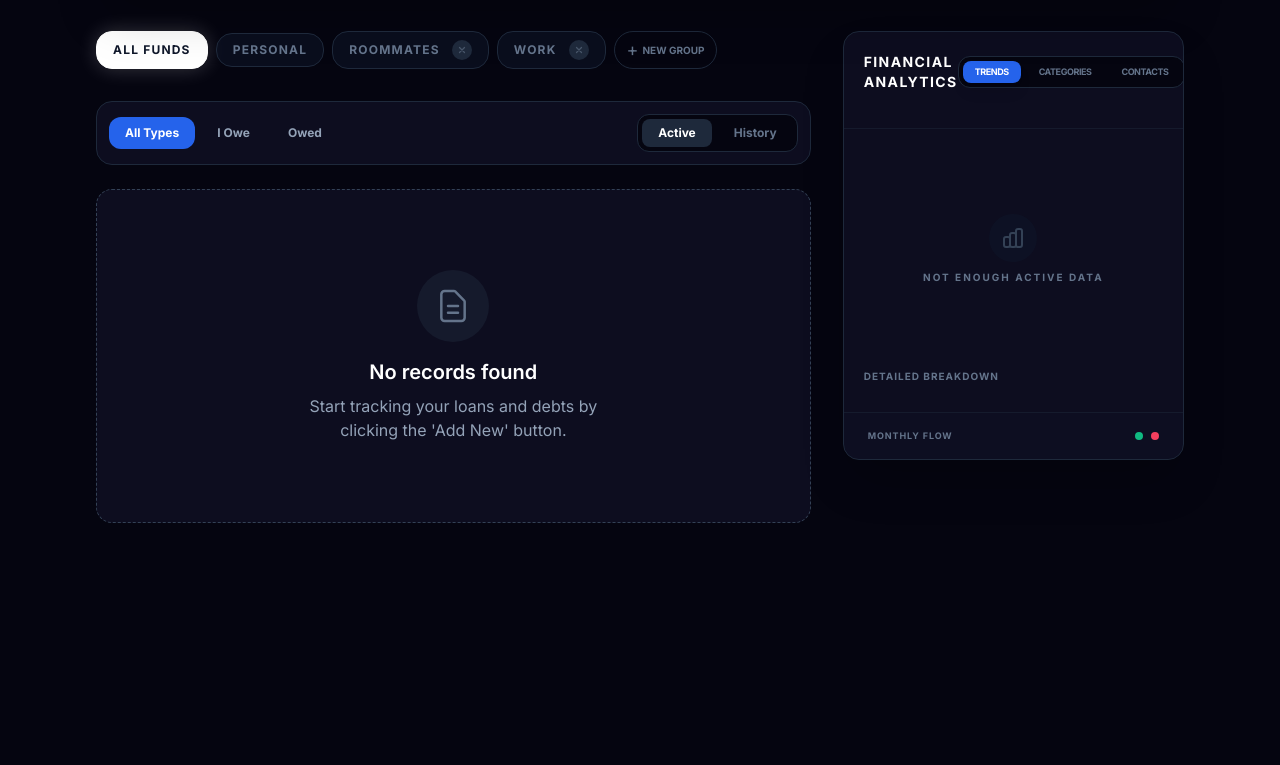
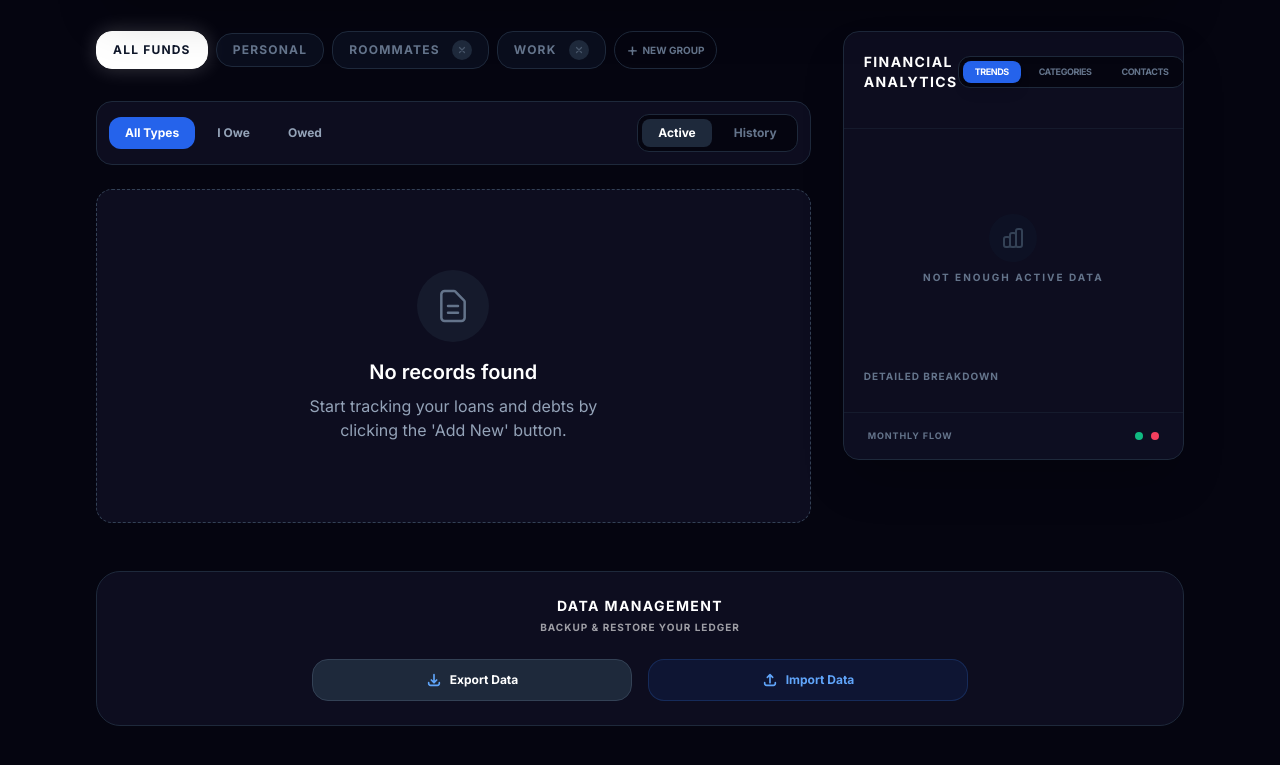
Before and after one commit to SemPlus/DebtWise, a React (Vite) app: page / in a window 1280 px wide. Shown: the part 347-1112 px from the top of the page. Before the commit the page ends 910 px from the top, so only its background shows below. Built offline with nearby package versions, Linux system fonts and the light colour scheme.

Commit message:
Add Import/Export features and Contact Picker

```diff
--- a/App.tsx
+++ b/App.tsx
@@ -9,6 +9,7 @@ import SettlementModal from './components/SettlementModal';
 import DebtHistoryModal from './components/DebtHistoryModal';
 import GroupSwitcher from './components/GroupSwitcher';
 import ContactsHistory from './components/ContactsHistory';
+import DataManagement from './components/DataManagement';
 import { hapticFeedback } from './utils/haptics';
 import { getDebtTotalWithFees } from './utils/feeCalculator';
 
@@ -215,6 +216,11 @@ const App: React.FC = () => {
     }
   };
 
+  const handleImportData = (data: { debts: Debt[]; groups: Group[] }) => {
+    setDebts(data.debts);
+    setGroups(data.groups);
+  };
+
   const currentSettlementDebt = debtsWithUpdatedFees.find(d => d.id === settlementDebtId);
   const currentHistoryDebt = debtsWithUpdatedFees.find(d => d.id === historyDebtId);
   const currentEditingDebt = debtsWithUpdatedFees.find(d => d.id === editingDebtId);
@@ -237,9 +243,9 @@ const App: React.FC = () => {
         </header>
 
         <div className="relative flex p-1 bg-[#0d0d1f] border border-slate-800 rounded-2xl mb-10 self-start w-full sm:w-80 shadow-inner overflow-hidden">
-           <div className={`absolute top-1 bottom-1 w-[calc(50%-4px)] bg-blue-600 rounded-xl transition-all duration-300 ease-out shadow-lg shadow-blue-900/30 ${currentView === 'dashboard' ? 'left-1' : 'left-[calc(50%+1px)]'}`} />
-           <button onClick={() => { hapticFeedback.action(); setCurrentView('dashboard'); }} className={`relative z-10 flex-1 py-3 text-[10px] font-black uppercase tracking-[0.15em] transition-colors duration-300 text-center ${currentView === 'dashboard' ? 'text-white' : 'text-slate-500 hover:text-slate-400'}`}>Dashboard</button>
-           <button onClick={() => { hapticFeedback.action(); setCurrentView('history'); }} className={`relative z-10 flex-1 py-3 text-[10px] font-black uppercase tracking-[0.15em] transition-colors duration-300 text-center ${currentView === 'history' ? 'text-white' : 'text-slate-500 hover:text-slate-400'}`}>Network</button>
+          <div className={`absolute top-1 bottom-1 w-[calc(50%-4px)] bg-blue-600 rounded-xl transition-all duration-300 ease-out shadow-lg shadow-blue-900/30 ${currentView === 'dashboard' ? 'left-1' : 'left-[calc(50%+1px)]'}`} />
+          <button onClick={() => { hapticFeedback.action(); setCurrentView('dashboard'); }} className={`relative z-10 flex-1 py-3 text-[10px] font-black uppercase tracking-[0.15em] transition-colors duration-300 text-center ${currentView === 'dashboard' ? 'text-white' : 'text-slate-500 hover:text-slate-400'}`}>Dashboard</button>
+          <button onClick={() => { hapticFeedback.action(); setCurrentView('history'); }} className={`relative z-10 flex-1 py-3 text-[10px] font-black uppercase tracking-[0.15em] transition-colors duration-300 text-center ${currentView === 'history' ? 'text-white' : 'text-slate-500 hover:text-slate-400'}`}>Network</button>
         </div>
 
         {currentView === 'dashboard' ? (
@@ -265,6 +271,7 @@ const App: React.FC = () => {
                 <TrendsChart debts={debtsWithUpdatedFees} />
               </div>
             </div>
+            <DataManagement debts={debts} groups={groups} onImport={handleImportData} />
           </>
         ) : (
           <ContactsHistory debts={debtsWithUpdatedFees} reliabilityScores={reliabilityScores} onViewDebtHistory={(id) => { hapticFeedback.action(); setHistoryDebtId(id); }} />
--- /dev/null
+++ b/components/DataManagement.tsx
@@ -0,0 +1,114 @@
+
+import React, { useRef } from 'react';
+import { Debt, Group } from '../types';
+import { hapticFeedback } from '../utils/haptics';
+
+interface DataManagementProps {
+    debts: Debt[];
+    groups: Group[];
+    onImport: (data: { debts: Debt[]; groups: Group[] }) => void;
+}
+
+const DataManagement: React.FC<DataManagementProps> = ({ debts, groups, onImport }) => {
+    const fileInputRef = useRef<HTMLInputElement>(null);
+
+    const handleExport = () => {
+        hapticFeedback.success();
+        const data = {
+            debts,
+            groups,
+            exportDate: new Date().toISOString(),
+            version: '1.0.0'
+        };
+
+        const blob = new Blob([JSON.stringify(data, null, 2)], { type: 'application/json' });
+        const url = URL.createObjectURL(blob);
+        const link = document.createElement('a');
+        link.href = url;
+        link.download = `debtwise-backup-${new Date().toISOString().split('T')[0]}.json`;
+        document.body.appendChild(link);
+        link.click();
+        document.body.removeChild(link);
+        URL.revokeObjectURL(url);
+    };
+
+    const handleImportClick = () => {
+        hapticFeedback.action();
+        fileInputRef.current?.click();
+    };
+
+    const handleFileChange = (event: React.ChangeEvent<HTMLInputElement>) => {
+        const file = event.target.files?.[0];
+        if (!file) return;
+
+        const reader = new FileReader();
+        reader.onload = (e) => {
+            try {
+                const content = e.target?.result as string;
+                const importedData = JSON.parse(content);
+
+                // Basic validation
+                if (!importedData.debts || !Array.isArray(importedData.debts)) {
+                    throw new Error('Invalid backup format: Missing debts');
+                }
+
+                if (confirm('Importing this file will replace all your current data. Are you sure?')) {
+                    onImport({
+                        debts: importedData.debts,
+                        groups: importedData.groups || []
+                    });
+                    hapticFeedback.success();
+                    alert('Data imported successfully!');
+                }
+            } catch (error) {
+                hapticFeedback.error();
+                alert('Failed to import data. Please make sure the file is a valid DebtWise backup.');
+                console.error('Import error:', error);
+            }
+        };
+        reader.readAsText(file);
+        // Reset input so the same file can be selected again
+        event.target.value = '';
+    };
+
+    return (
+        <div className="mt-12 mb-8 p-6 bg-[#0d0d1f] rounded-3xl border border-slate-800 flex flex-col items-center gap-6">
+            <div className="text-center">
+                <h3 className="text-sm font-black text-white uppercase tracking-widest mb-1">Data Management</h3>
+                <p className="text-[10px] text-slate-501 uppercase font-bold tracking-widest opacity-60">Backup & Restore your ledger</p>
+            </div>
+
+            <div className="flex flex-wrap justify-center gap-4 w-full">
+                <button
+                    onClick={handleExport}
+                    className="flex-1 min-w-[140px] max-w-xs bg-slate-800 hover:bg-slate-700 text-white font-bold py-3 px-6 rounded-2xl transition-all border border-slate-700 flex items-center justify-center gap-2 group active:scale-95"
+                >
+                    <svg className="w-4 h-4 text-blue-400 group-hover:scale-110 transition-transform" fill="none" stroke="currentColor" viewBox="0 0 24 24">
+                        <path strokeLinecap="round" strokeLinejoin="round" strokeWidth="2.5" d="M4 16v1a3 3 0 003 3h10a3 3 0 003-3v-1m-4-4l-4 4m0 0l-4-4m4 4V4" />
+                    </svg>
+                    <span className="text-xs">Export Data</span>
+                </button>
+
+                <button
+                    onClick={handleImportClick}
+                    className="flex-1 min-w-[140px] max-w-xs bg-blue-600/10 hover:bg-blue-600/20 text-blue-400 font-bold py-3 px-6 rounded-2xl transition-all border border-blue-500/20 flex items-center justify-center gap-2 group active:scale-95"
+                >
+                    <svg className="w-4 h-4 text-blue-400 group-hover:scale-110 transition-transform" fill="none" stroke="currentColor" viewBox="0 0 24 24">
+                        <path strokeLinecap="round" strokeLinejoin="round" strokeWidth="2.5" d="M4 16v1a3 3 0 003 3h10a3 3 0 003-3v-1m-4-8l-4-4m0 0L8 8m4-4v12" />
+                    </svg>
+                    <span className="text-xs">Import Data</span>
+                </button>
+            </div>
+
+            <input
+                type="file"
+                ref={fileInputRef}
+                onChange={handleFileChange}
+                accept=".json"
+                className="hidden"
+            />
+        </div>
+    );
+};
+
+export default DataManagement;
--- a/vite.config.ts
+++ b/vite.config.ts
@@ -17,7 +17,7 @@ export default defineConfig(({ mode }) => {
         registerType: 'autoUpdate',
         includeAssets: ['icons/icon-192.png', 'icons/icon-512.png'],
         manifest: {
-          name: 'DebtWise - Smart Debt Tracker',
+          name: 'DebtWise - Debt Tracker',
           short_name: 'DebtWise',
           description: 'Efficiently track and manage your debts and shared expenses.',
           theme_color: '#050510',
```
Also changed, not shown: components/AddDebtModal.tsx (+52 -2 lines), public/icons/icon-192.png, public/icons/icon-512.png.
